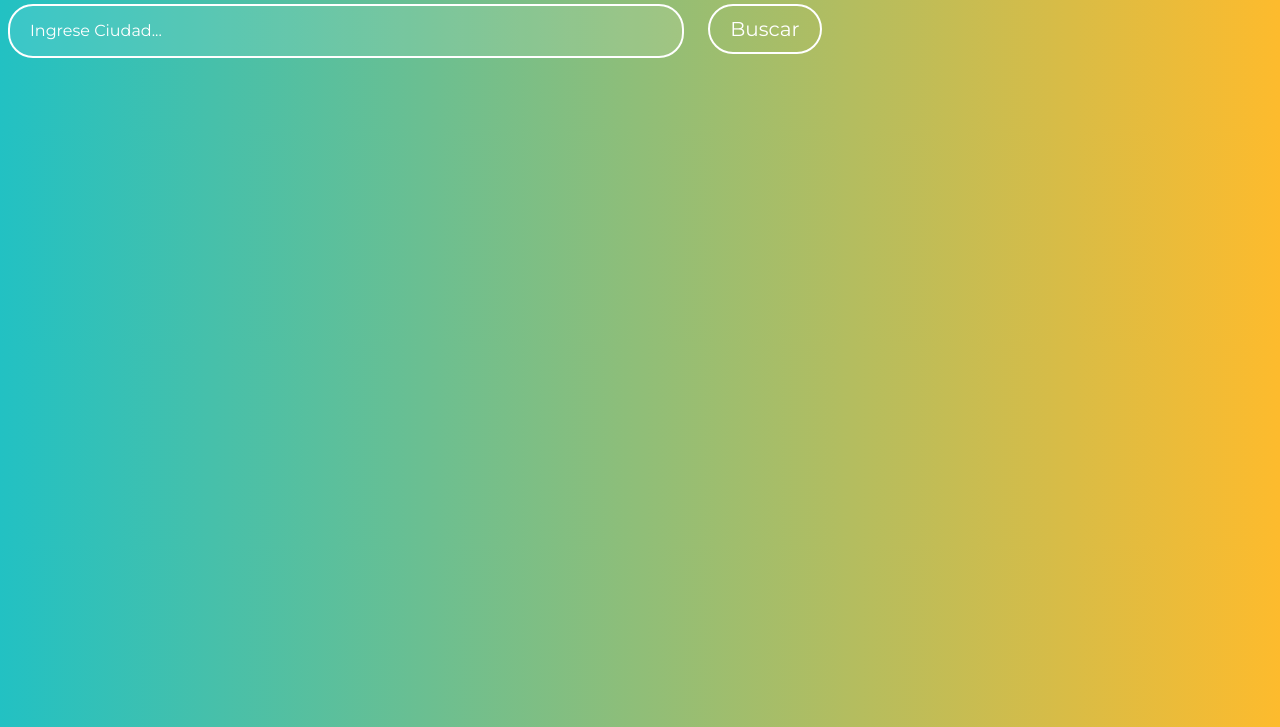
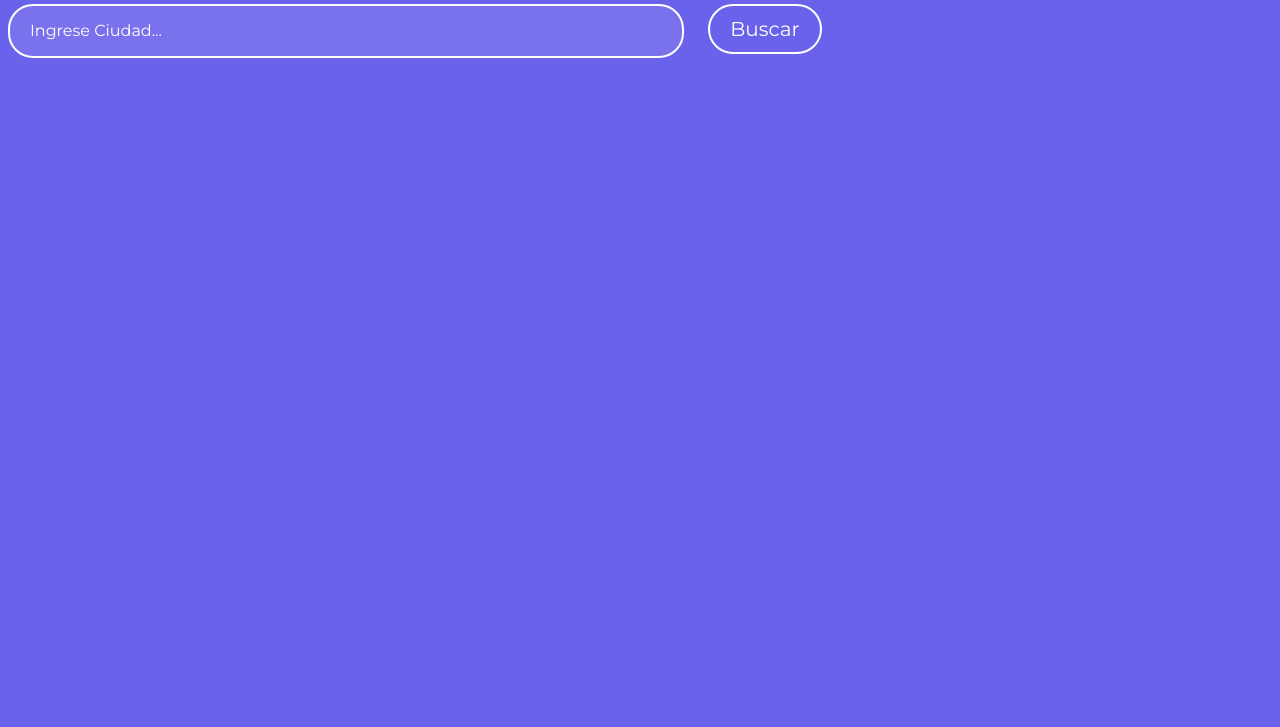
Before and after one commit to leono81/weatherCompare, a website with bundled scripts: page index.html in a window 1280 px wide. Shown: the part 73-800 px from the top of the page. Built offline with nearby package versions, Linux system fonts and the light colour scheme.

Commit message:
cambio de color de fondo

```diff
--- a/style.css
+++ b/style.css
@@ -1,5 +1,5 @@
 body{
-    background: linear-gradient(90deg, rgba(34,193,195,1) 0%, rgba(253,187,45,1) 100%);
+    background: rgb(107, 98, 235);
     font-family: 'Montserrat', sans-serif;
 }
 
```
